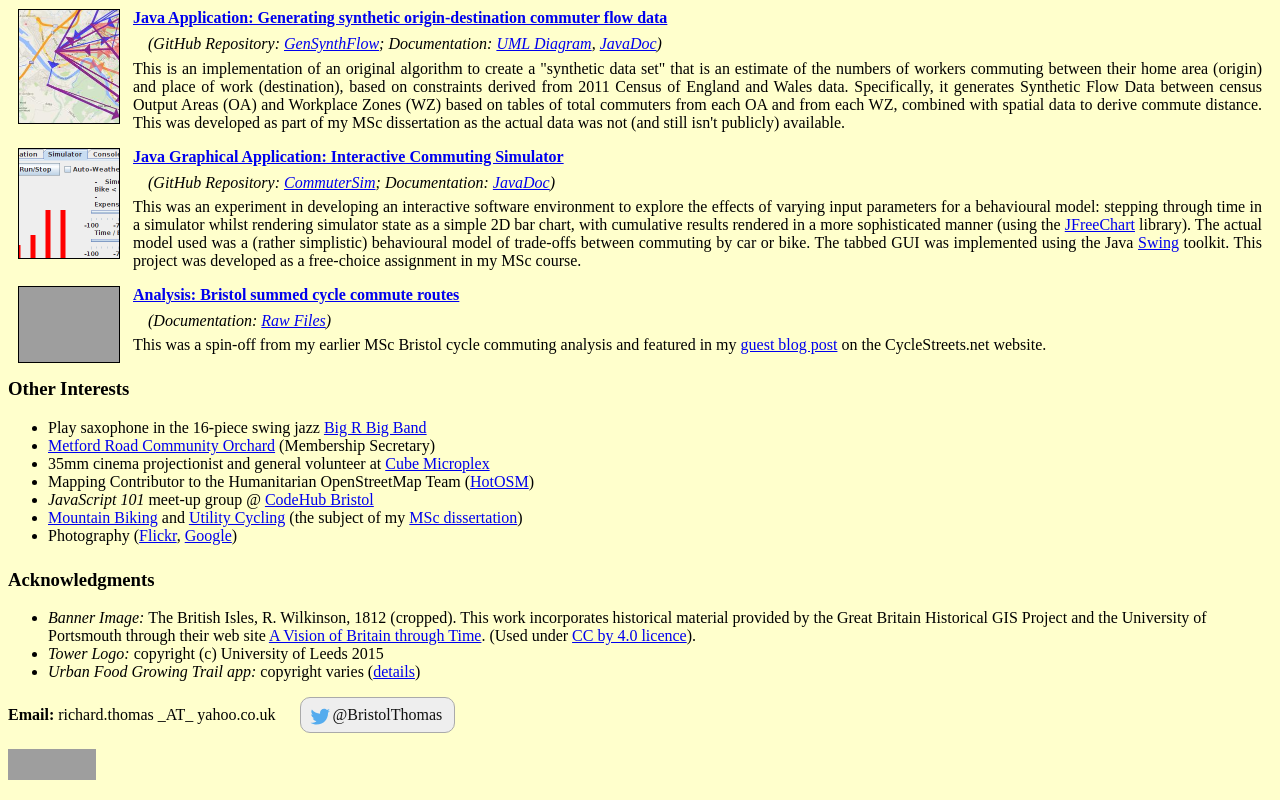
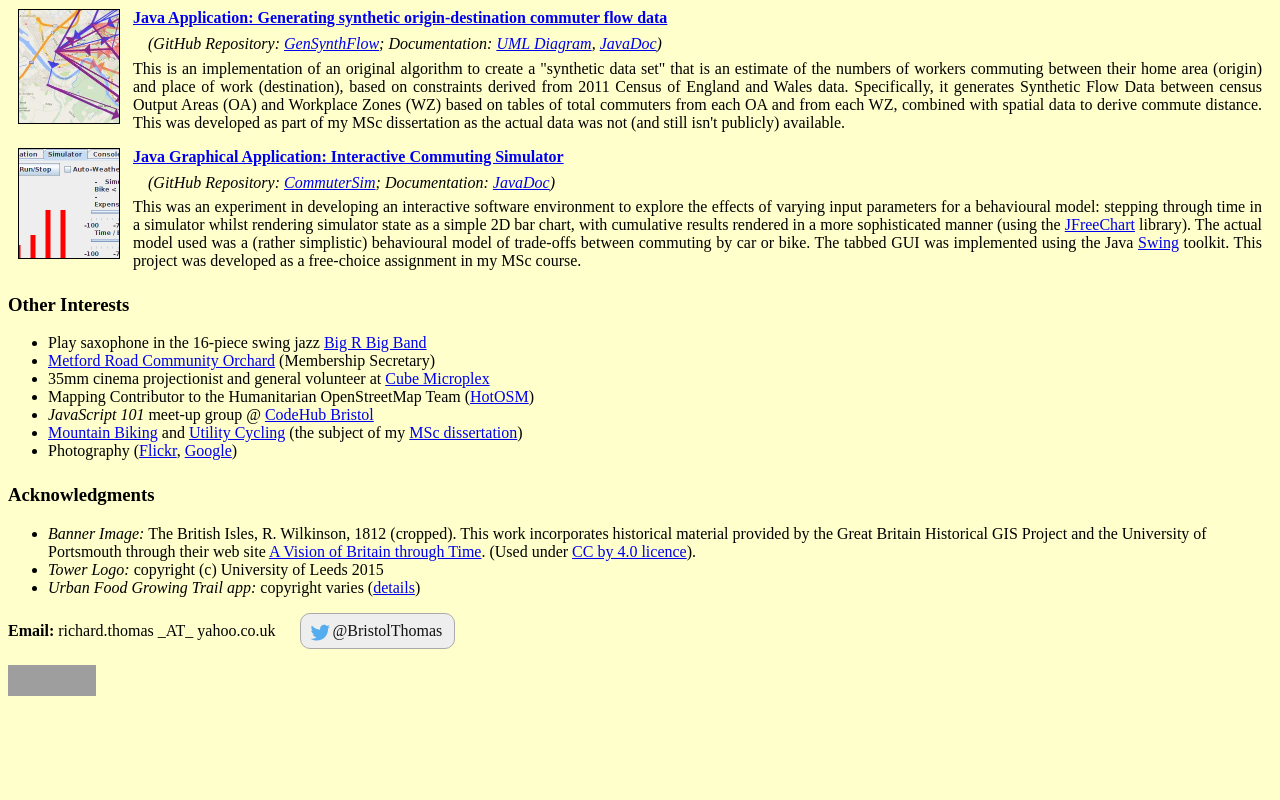
Before and after one commit to richard-thomas/richard-thomas.github.io, a website: page index.html in a window 1280 px wide. Shown: the part 708-1508 px from the top of the page. After the commit the page ends 1424 px from the top, so only its background shows below. Drawn offline with Linux system fonts and the light colour scheme; grey boxes are pictures that could not be loaded.

Commit message:
Stripped out initial rough cut of summed cycle route analysis

```diff
--- a/index.html
+++ b/index.html
@@ -199,30 +199,6 @@
         This project was developed as a free-choice assignment in my MSc course.
     </p>
 
-    <div class="hover-popup">
-        <img class="section-logo"
-             src="http://richard-thomas.github.io/GIS_MSc/img/summed_routing_detail_thumb.png"
-             alt="Bristol summed cycle commute routes">
-        <span>
-            <img src="http://richard-thomas.github.io/GIS_MSc/img/summed_routing_detail_thumb.png"
-                 alt="Bristol summed cycle commute routes">
-            <br />Bristol summed cycle commute routes
-        </span>
-    </div>
-    <a href="http://richard-thomas.github.io/GIS_MSc/img/summed_routing_detail.png"
-       target="_blank">
-        <h4 class="proj-title">Analysis: Bristol summed cycle commute routes</h4>
-    </a>    <p class="proj-repos">(Documentation:
-        <a href="http://richard-thomas.github.io/GIS_MSc/img/"
-           target="_blank">Raw Files</a>)
-    </p>
-    <p class="proj-content">
-        This was a spin-off from my earlier MSc Bristol cycle commuting analysis
-        and featured in my
-        <a href="http://www.cyclestreets.net/blog/2015/12/19/bristol-msc-research/" target="_blank">
-            guest blog post</a> on the CycleStreets.net website.
-    </p>
-
     <h3>Other Interests</h3>
     <ul>
         <li>Play saxophone in the 16-piece swing jazz
```
